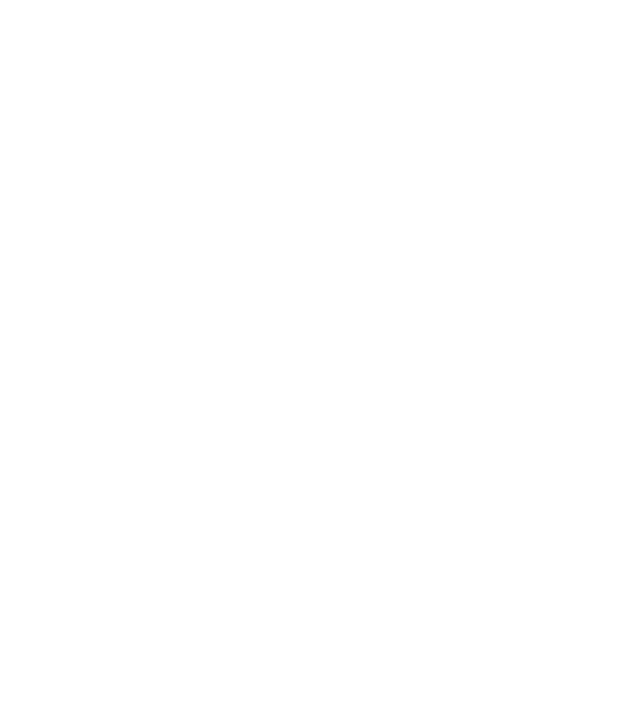
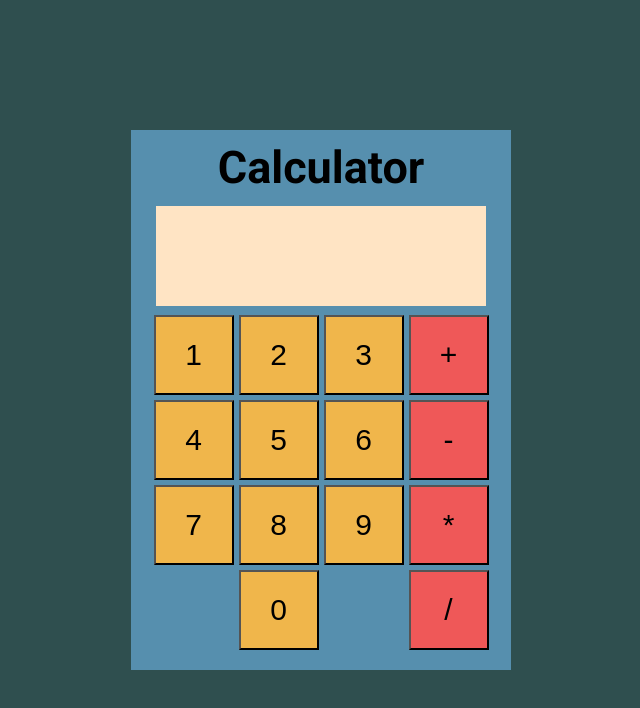
Before and after one commit to Rudens06/Calculator, a plain HTML site: page index.html in a window 1280 px wide. Shown: the whole page, without its empty margins (319-959 px from the left). Drawn offline with Linux system fonts and the light colour scheme.

Commit message:
add calculator without functionality

```diff
--- a/css/style.css
+++ b/css/style.css
@@ -0,0 +1,138 @@
+@import url('https://fonts.googleapis.com/css2?family=Roboto:ital,wght@0,100;0,300;0,400;0,500;0,700;0,900;1,100;1,300;1,400;1,500;1,700;1,900&display=swap');
+
+* {
+    margin: 0;
+    padding: 0;
+    box-sizing: border-box;
+}
+
+body {
+    font-family: 'Roboto', sans-serif;
+    background: darkslategrey;
+}
+
+.calculator-body {
+    width: 380px;
+    height: 540px;
+    position: absolute;
+    top: 50%;
+    left: 50%;
+    transform: translate(-50%, -50%);
+    background-color: #568fae;
+    display: flex;
+    justify-content: center;
+    align-items: flex-end;
+}
+
+h1 {
+    position: absolute;
+    top: 2%;
+    font-size: 45px;
+}
+
+/* ---------- Screen ---------- */
+
+.screen {
+    background-color: bisque;
+    width: 330px;
+    height: 100px;
+    position: absolute;
+    top: 14%;
+    left: 50%;
+    transform: translate(-50%, 0);
+}
+
+/* ---------- Button Grid ---------- */
+
+.btn-container {
+    display: grid;
+    grid-template-columns: repeat(4, 1fr);
+    grid-template-rows: repeat(4, 1fr);
+    gap: 5px;
+    margin-bottom: 20px;
+}
+
+.square-btn {
+    width: 80px;
+    height: 80px;
+    font-size: 30px;
+}
+
+.number {
+    background: rgb(240, 182, 75);
+}
+
+.operator {
+    background: rgb(239, 88, 88);
+}
+
+
+#one {
+    grid-column: 1;
+    grid-row: 1;
+}
+
+#two {
+    grid-column: 2;
+    grid-row: 1;
+}
+
+#three {
+    grid-column: 3;
+    grid-row: 1;
+}
+
+#four {
+    grid-column: 1;
+    grid-row: 2;
+}
+
+#five {
+    grid-column: 2;
+    grid-row: 2;
+}
+
+#six {
+    grid-column: 3;
+    grid-row: 2;
+}
+
+#seven {
+    grid-column: 1;
+    grid-row: 3;
+}
+
+#eigth {
+    grid-column: 2;
+    grid-row: 3;
+}
+
+#nine {
+    grid-column: 3;
+    grid-row: 3;
+}
+
+#zero {
+    grid-column: 2;
+    grid-row: 4;
+}
+
+#add {
+    grid-column: 4;
+    grid-row: 1;
+}
+
+#subtract {
+    grid-column: 4;
+    grid-row: 2;
+}
+
+#multiply {
+    grid-column: 4;
+    grid-row: 3;
+}
+
+#divide {
+    grid-column: 4;
+    grid-row: 4;
+}
--- a/index.html
+++ b/index.html
@@ -9,6 +9,28 @@
     <title>Calculator</title>
 </head>
 <body>
-
+    <div class="container">
+        <div class="calculator-body">
+            <h1>Calculator</h1>
+            <div class="screen">
+            </div>
+            <div class="btn-container">
+                <button class="square-btn number" id="one">1</button>
+                <button class="square-btn number" id="two">2</button>
+                <button class="square-btn number" id="three">3</button>
+                <button class="square-btn number" id="four">4</button>
+                <button class="square-btn number" id="five">5</button>
+                <button class="square-btn number" id="six">6</button>
+                <button class="square-btn number" id="seven">7</button>
+                <button class="square-btn number" id="eight">8</button>
+                <button class="square-btn number" id="nine">9</button>
+                <button class="square-btn number" id="zero">0</button>
+                <button class="square-btn operator" id="add">+</button>
+                <button class="square-btn operator" id="subtract">-</button>
+                <button class="square-btn operator" id="multiply">*</button>
+                <button class="square-btn operator" id="divide">/</button>
+            </div>
+        </div>
+    </div>
 </body>
 </html>
--- a/js/app.js
+++ b/js/app.js
@@ -0,0 +1,24 @@
+function add(a, b){
+    return a + b;
+}
+
+function subtract(a, b){
+    return a - b;
+}
+
+function multiply(a, b){
+    return a * b;
+}
+
+function divide(a, b){
+    return a / b;
+}
+
+function operate(operator, a, b){
+    switch(operator){
+        case "+": return add(a, b);
+        case "-": return subtract(a, b);
+        case "*": return multiply(a, b);
+        case "/": return divide(a, b);
+    }
+}
```
